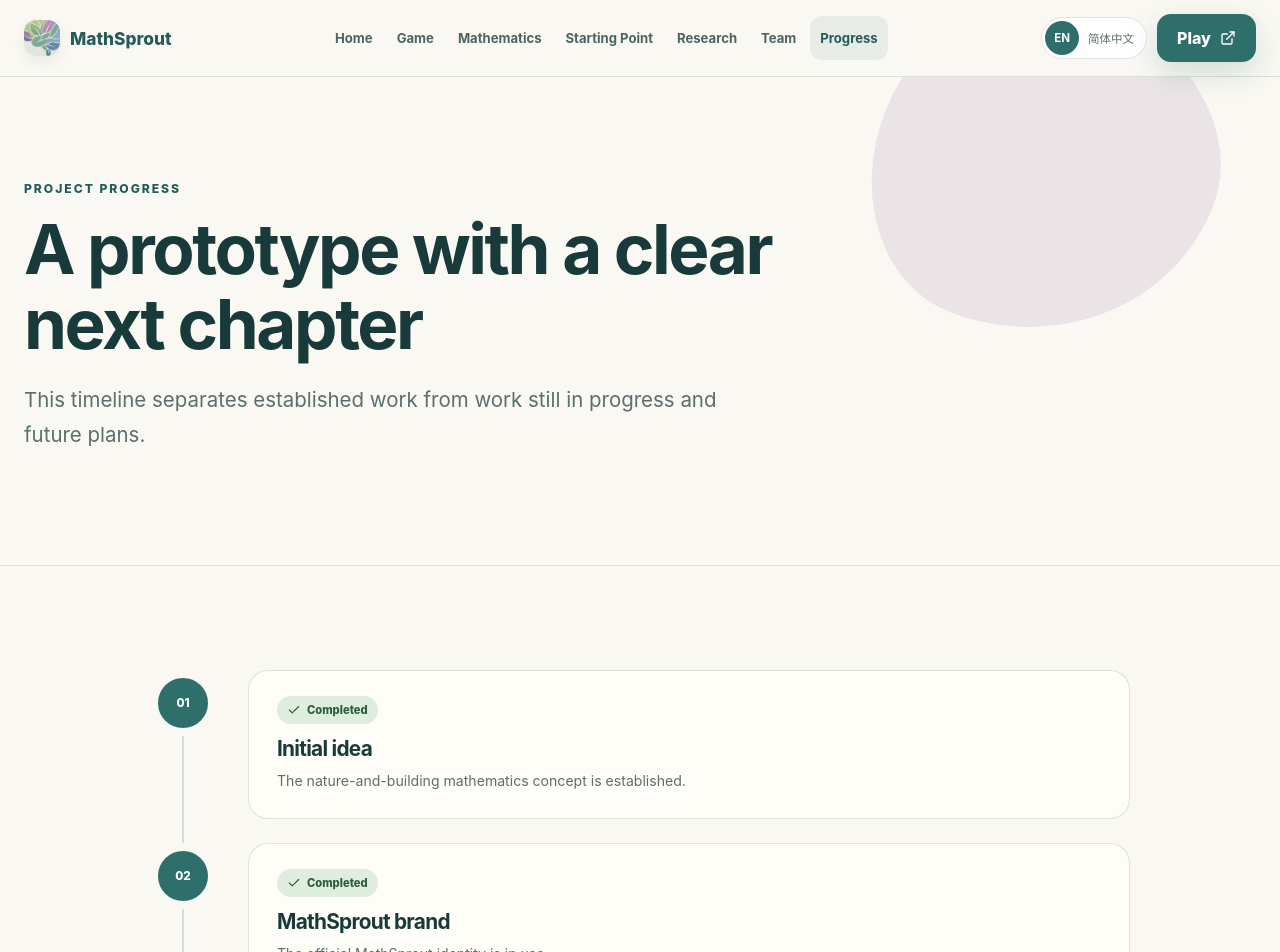
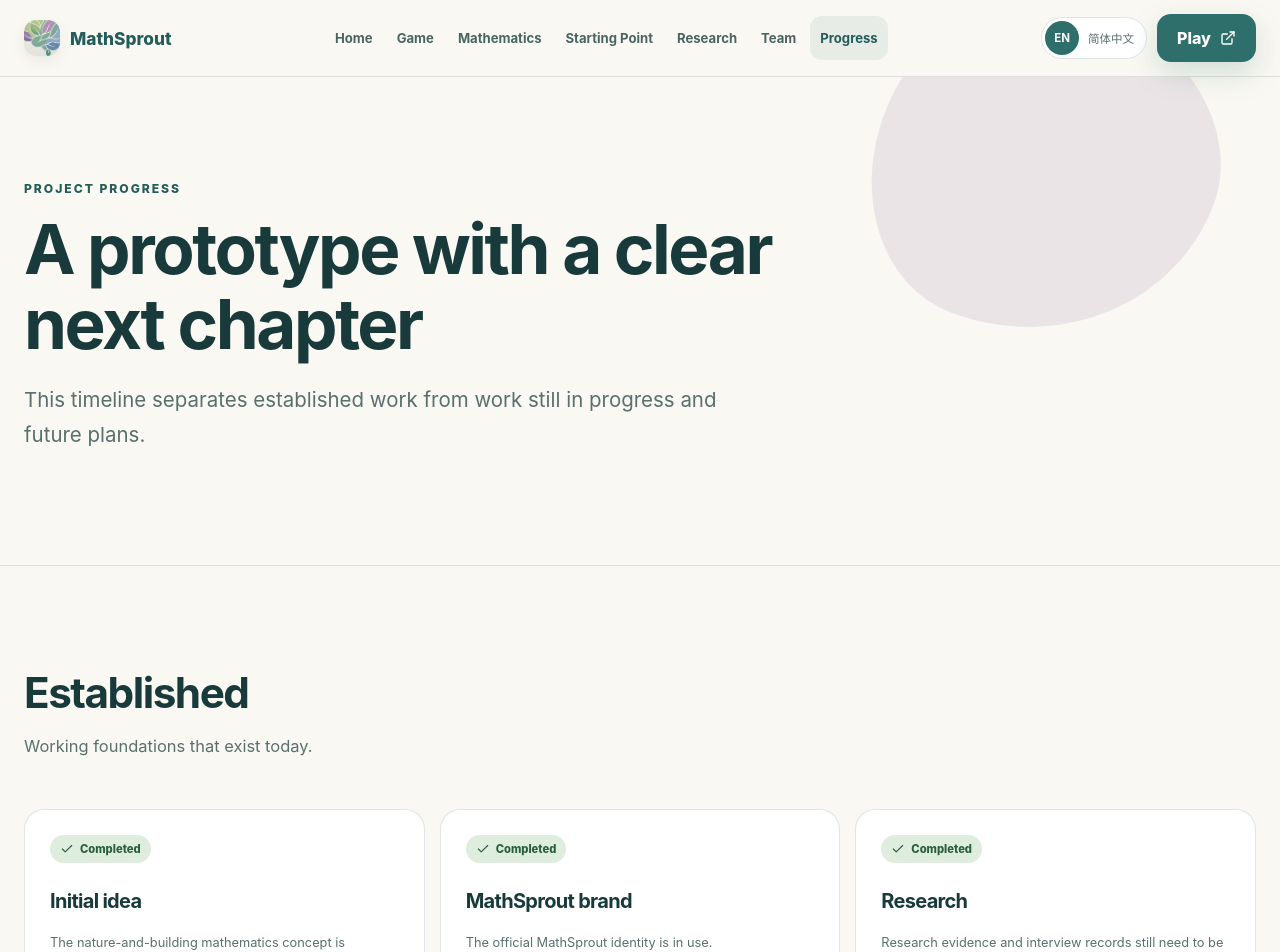
Before and after one commit to shine-kyaw/mathsprout, a React (Vite) app: page /#/progress in a window 1280 px wide. Shown: the top 952 px of the page. Built offline with nearby package versions, Linux system fonts and the light colour scheme.

Commit message:
redesign: refine MathSprout project ecosystem

```diff
--- a/src/pages/ProgressPage.tsx
+++ b/src/pages/ProgressPage.tsx
@@ -1,11 +1,14 @@
-import { progress } from '../data/progress'
+import { progress, type ProgressStatus } from '../data/progress'
 import { useI18n } from '../i18n/context'
-import { PageIntro, Reveal, Section, StatusBadge } from '../components/UI'
+import { PageIntro, Reveal, Section, SectionHeading, StatusBadge } from '../components/UI'
+
+const groups: Array<{ status: ProgressStatus; title: string; lead: string }> = [
+  { status: 'completed', title: 'progress.establishedTitle', lead: 'progress.establishedLead' },
+  { status: 'in-progress', title: 'progress.inProgressTitle', lead: 'progress.inProgressLead' },
+  { status: 'planned', title: 'progress.plannedTitle', lead: 'progress.plannedLead' },
+]
 
 export function ProgressPage() {
   const { t } = useI18n()
-  return <>
-    <PageIntro eyebrow={t('progress.eyebrow')} title={t('progress.title')} lead={t('progress.lead')} tone="purple" />
-    <Section><div className="timeline">{progress.map((item, index) => <Reveal key={item.key} className="timeline-item"><div className="timeline-marker">{String(index + 1).padStart(2, '0')}</div><article><StatusBadge status={item.status} /><h2>{t(`progress.${item.key}` as never)}</h2><p>{t(`progress.${item.key}.note` as never)}</p></article></Reveal>)}</div></Section>
-  </>
+  return <><PageIntro eyebrow={t('progress.eyebrow')} title={t('progress.title')} lead={t('progress.lead')} tone="purple" />{groups.map((group, index) => <Section key={group.status} className={index % 2 ? 'surface-section' : ''}><SectionHeading title={t(group.title as never)} lead={t(group.lead as never)} /><div className="roadmap-grid">{progress.filter(item => item.status === group.status).map(item => <Reveal key={item.key} className="roadmap-card"><StatusBadge status={item.status} /><h3>{t(`progress.${item.key}` as never)}</h3><p>{t(`progress.${item.key}.note` as never)}</p></Reveal>)}</div></Section>)}</>
 }
```
